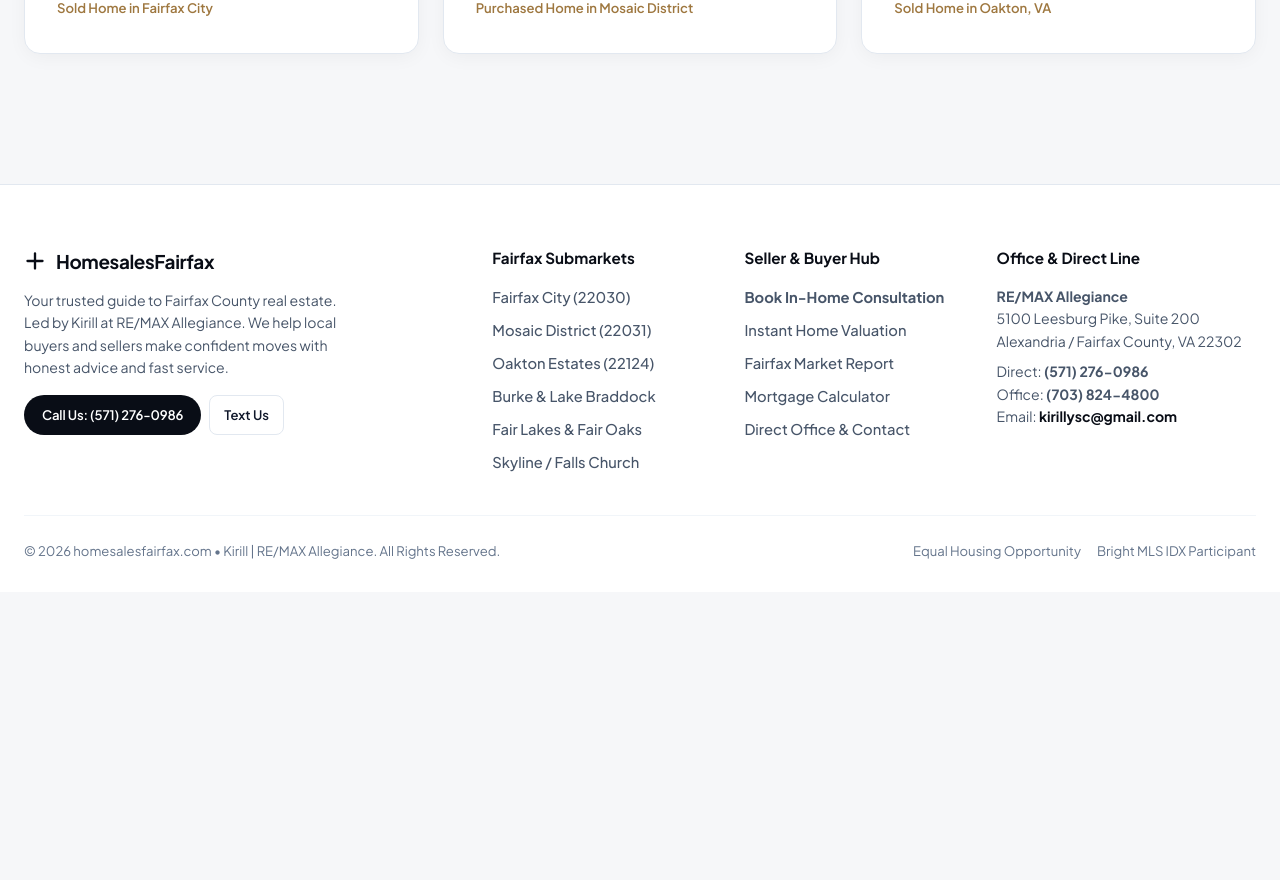
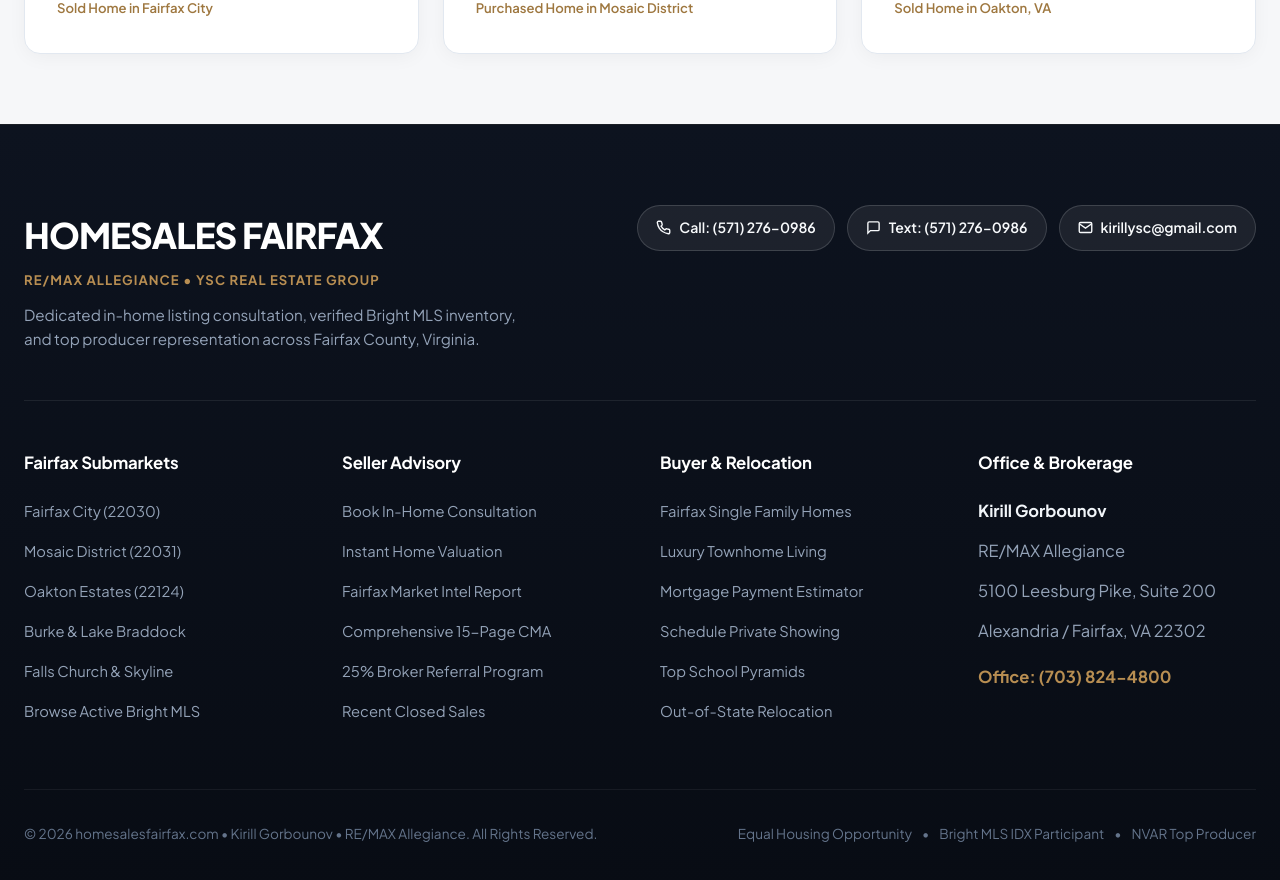
Before and after one commit to kirillrealtor/homesalesfairfax, a Next.js app: page / in a window 1280 px wide. Shown: the part 8100-8980 px from the top of the page. Before the commit the page ends 8692 px from the top, so only its background shows below. Built offline with nearby package versions, Linux system fonts and the light colour scheme.

Commit message:
Enhance luxury architectural footer and clean aesthetic styling

```diff
--- a/app/components/Footer.js
+++ b/app/components/Footer.js
@@ -2,79 +2,120 @@
 
 export default function Footer() {
   return (
-    <footer className="footer-clean">
+    <footer className="footer-luxury-architectural">
       <div className="container">
-        <div className="footer-top-grid">
+        {/* Top Header: Brand Authority & Direct Line */}
+        <div className="footer-pre-row">
           <div>
-            <div className="nav-brand-group" style={{ marginBottom: "12px" }}>
-              <div className="brand-cross-icon">
-                <svg width="20" height="20" viewBox="0 0 24 24" fill="none" stroke="currentColor" strokeWidth="2.8" strokeLinecap="round">
-                  <line x1="12" y1="3" x2="12" y2="21"></line>
-                  <line x1="3" y1="12" x2="21" y2="12"></line>
-                </svg>
-              </div>
-              <span className="brand-name">
-                HomesalesFairfax
-              </span>
-            </div>
-            <p style={{ color: "var(--ink-600)", fontSize: "0.88rem", maxWidth: "320px", marginBottom: "16px", lineHeight: "1.6" }}>
-              Your trusted guide to Fairfax County real estate. Led by Kirill at RE/MAX Allegiance. We help local buyers and sellers make confident moves with honest advice and fast service.
+            <span className="footer-brand-primary">HOMESALES FAIRFAX</span>
+            <span className="footer-brand-creds">
+              RE/MAX ALLEGIANCE • YSC REAL ESTATE GROUP
+            </span>
+            <p className="footer-brand-mission">
+              Dedicated in-home listing consultation, verified Bright MLS inventory, and top producer representation across Fairfax County, Virginia.
             </p>
-            <div style={{ display: "flex", gap: "8px", flexWrap: "wrap" }}>
-              <a href="tel:5712760986" className="btn-capsule-black" style={{ padding: "8px 18px", fontSize: "0.82rem" }}>
-                Call Us: (571) 276-0986
-              </a>
-              <a href="sms:+15712760986" className="btn-card-ask" style={{ padding: "8px 14px", fontSize: "0.82rem" }}>
-                Text Us
-              </a>
-            </div>
           </div>
 
+          <div className="footer-quick-connect-row">
+            <a href="tel:5712760986" className="footer-pill-link" title="Call Us Direct">
+              <svg width="15" height="15" viewBox="0 0 24 24" fill="none" stroke="currentColor" strokeWidth="2.2">
+                <path d="M22 16.92v3a2 2 0 0 1-2.18 2 19.79 19.79 0 0 1-8.63-3.07 19.5 19.5 0 0 1-6-6 19.79 19.79 0 0 1-3.07-8.67A2 2 0 0 1 4.11 2h3a2 2 0 0 1 2 1.72 12.84 12.84 0 0 0 .7 2.81 2 2 0 0 1-.45 2.11L8.09 9.91a16 16 0 0 0 6 6l1.27-1.27a2 2 0 0 1 2.11-.45 12.84 12.84 0 0 0 2.81.7A2 2 0 0 1 22 16.92z"></path>
+              </svg>
+              <span>Call: (571) 276-0986</span>
+            </a>
+
+            <a href="sms:+15712760986" className="footer-pill-link" title="Text Us Direct">
+              <svg width="15" height="15" viewBox="0 0 24 24" fill="none" stroke="currentColor" strokeWidth="2.2">
+                <path d="M21 15a2 2 0 0 1-2 2H7l-4 4V5a2 2 0 0 1 2-2h14a2 2 0 0 1 2 2z"></path>
+              </svg>
+              <span>Text: (571) 276-0986</span>
+            </a>
+
+            <a href="mailto:kirillysc@gmail.com" className="footer-pill-link" title="Official Email">
+              <svg width="15" height="15" viewBox="0 0 24 24" fill="none" stroke="currentColor" strokeWidth="2.2">
+                <path d="M4 4h16c1.1 0 2 .9 2 2v12c0 1.1-.9 2-2 2H4c-1.1 0-2-.9-2-2V6c0-1.1.9-2 2-2z"></path>
+                <polyline points="22,6 12,13 2,6"></polyline>
+              </svg>
+              <span>kirillysc@gmail.com</span>
+            </a>
+          </div>
+        </div>
+
+        {/* 4 Architectural Navigation Columns */}
+        <div className="footer-quad-grid">
+          {/* Column 1: Submarkets */}
           <div>
-            <h4 style={{ color: "var(--ink-950)", fontSize: "0.95rem", fontWeight: 700, marginBottom: "14px" }}>Fairfax Submarkets</h4>
-            <ul style={{ listStyle: "none", display: "flex", flexDirection: "column", gap: "8px", fontSize: "0.88rem", color: "var(--ink-600)" }}>
-              <li><Link href="/fairfax-city-homes-for-sale" className="nav-item-link">Fairfax City (22030)</Link></li>
-              <li><Link href="/mosaic-district-homes" className="nav-item-link">Mosaic District (22031)</Link></li>
-              <li><Link href="/oakton-homes-for-sale" className="nav-item-link">Oakton Estates (22124)</Link></li>
-              <li><Link href="/burke-va-homes-for-sale" className="nav-item-link">Burke &amp; Lake Braddock</Link></li>
-              <li><Link href="/#listings" className="nav-item-link">Fair Lakes &amp; Fair Oaks</Link></li>
-              <li><Link href="/#listings" className="nav-item-link">Skyline / Falls Church</Link></li>
+            <h4 className="footer-column-title">Fairfax Submarkets</h4>
+            <ul className="footer-nav-list">
+              <li><Link href="/fairfax-city-homes-for-sale">Fairfax City (22030)</Link></li>
+              <li><Link href="/mosaic-district-homes">Mosaic District (22031)</Link></li>
+              <li><Link href="/oakton-homes-for-sale">Oakton Estates (22124)</Link></li>
+              <li><Link href="/burke-va-homes-for-sale">Burke &amp; Lake Braddock</Link></li>
+              <li><Link href="/#listings">Falls Church &amp; Skyline</Link></li>
+              <li><Link href="/#listings">Browse Active Bright MLS</Link></li>
             </ul>
           </div>
 
+          {/* Column 2: Seller Advisory */}
           <div>
-            <h4 style={{ color: "var(--ink-950)", fontSize: "0.95rem", fontWeight: 700, marginBottom: "14px" }}>Seller &amp; Buyer Hub</h4>
-            <ul style={{ listStyle: "none", display: "flex", flexDirection: "column", gap: "8px", fontSize: "0.88rem", color: "var(--ink-600)" }}>
-              <li><Link href="/sell" className="nav-item-link"><strong>Book In-Home Consultation</strong></Link></li>
-              <li><Link href="/home-valuation" className="nav-item-link">Instant Home Valuation</Link></li>
-              <li><Link href="/market-report" className="nav-item-link">Fairfax Market Report</Link></li>
-              <li><Link href="/mortgage-calculator" className="nav-item-link">Mortgage Calculator</Link></li>
-              <li><Link href="/contact" className="nav-item-link">Direct Office &amp; Contact</Link></li>
+            <h4 className="footer-column-title">Seller Advisory</h4>
+            <ul className="footer-nav-list">
+              <li><Link href="/sell">Book In-Home Consultation</Link></li>
+              <li><Link href="/home-valuation">Instant Home Valuation</Link></li>
+              <li><Link href="/market-report">Fairfax Market Intel Report</Link></li>
+              <li><Link href="/sell">Comprehensive 15-Page CMA</Link></li>
+              <li><Link href="/#referrals">25% Broker Referral Program</Link></li>
+              <li><Link href="/market-report">Recent Closed Sales</Link></li>
             </ul>
           </div>
 
+          {/* Column 3: Buyer & Relocation */}
           <div>
-            <h4 style={{ color: "var(--ink-950)", fontSize: "0.95rem", fontWeight: 700, marginBottom: "14px" }}>Office &amp; Direct Line</h4>
-            <p style={{ color: "var(--ink-600)", fontSize: "0.88rem", lineHeight: "1.6", marginBottom: "8px" }}>
-              <strong>RE/MAX Allegiance</strong><br />
-              5100 Leesburg Pike, Suite 200<br />
-              Alexandria / Fairfax County, VA 22302
-            </p>
-            <p style={{ color: "var(--ink-600)", fontSize: "0.88rem", lineHeight: "1.6" }}>
-              Direct: <strong>(571) 276-0986</strong><br />
-              Office: <strong>(703) 824-4800</strong><br />
-              Email: <a href="mailto:kirillysc@gmail.com" style={{ color: "var(--ink-950)", fontWeight: 700 }}>kirillysc@gmail.com</a>
-            </p>
+            <h4 className="footer-column-title">Buyer &amp; Relocation</h4>
+            <ul className="footer-nav-list">
+              <li><Link href="/#listings">Fairfax Single Family Homes</Link></li>
+              <li><Link href="/mosaic-district-homes">Luxury Townhome Living</Link></li>
+              <li><Link href="/mortgage-calculator">Mortgage Payment Estimator</Link></li>
+              <li><Link href="/contact">Schedule Private Showing</Link></li>
+              <li><Link href="/#neighborhoods">Top School Pyramids</Link></li>
+              <li><Link href="/contact">Out-of-State Relocation</Link></li>
+            </ul>
+          </div>
+
+          {/* Column 4: Brokerage & Direct Location */}
+          <div>
+            <h4 className="footer-column-title">Office &amp; Brokerage</h4>
+            <ul className="footer-nav-list">
+              <li style={{ color: "#F1F5F9", fontWeight: 700 }}>
+                Kirill Gorbounov
+              </li>
+              <li style={{ color: "#94A3B8" }}>
+                RE/MAX Allegiance
+              </li>
+              <li style={{ color: "#94A3B8" }}>
+                5100 Leesburg Pike, Suite 200
+              </li>
+              <li style={{ color: "#94A3B8" }}>
+                Alexandria / Fairfax, VA 22302
+              </li>
+              <li style={{ marginTop: "6px" }}>
+                <span style={{ color: "var(--accent-gold)", fontWeight: 700 }}>Office: (703) 824-4800</span>
+              </li>
+            </ul>
           </div>
         </div>
 
-        <div className="footer-bottom-line">
+        {/* Bottom Clean Legal Bar */}
+        <div className="footer-sub-legal">
           <div>
-            © {new Date().getFullYear()} homesalesfairfax.com • Kirill | RE/MAX Allegiance. All Rights Reserved.
+            © {new Date().getFullYear()} homesalesfairfax.com • Kirill Gorbounov • RE/MAX Allegiance. All Rights Reserved.
           </div>
-          <div style={{ display: "flex", gap: "16px" }}>
+          <div className="footer-compliance-tags">
             <span>Equal Housing Opportunity</span>
+            <span>•</span>
             <span>Bright MLS IDX Participant</span>
+            <span>•</span>
+            <span>NVAR Top Producer</span>
           </div>
         </div>
       </div>
--- a/app/globals.css
+++ b/app/globals.css
@@ -1295,3 +1295,161 @@
     text-align: center;
   }
 }
+
+/* ========================================================
+   EDITORIAL LUXURY FOOTER: MINIMALIST, CLEAN & EXPANSIVE
+   ======================================================== */
+.footer-luxury-architectural {
+  background: linear-gradient(180deg, #0D131F 0%, #080C14 100%);
+  color: #FFFFFF;
+  padding: 80px 0 44px;
+  border-top: 1px solid rgba(255, 255, 255, 0.08);
+  position: relative;
+}
+
+/* Pre-Row: Brand Title & Direct Action Pills */
+.footer-pre-row {
+  display: flex;
+  justify-content: space-between;
+  align-items: flex-start;
+  padding-bottom: 48px;
+  margin-bottom: 48px;
+  border-bottom: 1px solid rgba(255, 255, 255, 0.08);
+  gap: 32px;
+  flex-wrap: wrap;
+}
+
+.footer-brand-primary {
+  font-family: var(--font-heading), 'Inter', sans-serif;
+  font-size: 2.2rem;
+  font-weight: 800;
+  letter-spacing: -0.025em;
+  color: #FFFFFF;
+  display: block;
+}
+
+.footer-brand-creds {
+  display: block;
+  font-size: 0.82rem;
+  color: var(--accent-gold);
+  font-weight: 700;
+  letter-spacing: 0.08em;
+  text-transform: uppercase;
+  margin-top: 4px;
+}
+
+.footer-brand-mission {
+  color: #94A3B8;
+  font-size: 0.95rem;
+  line-height: 1.6;
+  max-width: 520px;
+  margin: 12px 0 0;
+}
+
+/* Quick Connect Pills on Top Right */
+.footer-quick-connect-row {
+  display: flex;
+  gap: 12px;
+  flex-wrap: wrap;
+}
+
+.footer-pill-link {
+  display: inline-flex;
+  align-items: center;
+  gap: 8px;
+  background: rgba(255, 255, 255, 0.07);
+  border: 1px solid rgba(255, 255, 255, 0.15);
+  color: #F8FAFC;
+  padding: 10px 18px;
+  border-radius: var(--radius-pill);
+  font-size: 0.88rem;
+  font-weight: 600;
+  transition: all 0.2s ease;
+  text-decoration: none;
+}
+
+.footer-pill-link:hover {
+  background: #FFFFFF;
+  color: var(--ink-950);
+  border-color: #FFFFFF;
+  transform: translateY(-1px);
+}
+
+/* 4 Clean Columns Grid */
+.footer-quad-grid {
+  display: grid;
+  grid-template-columns: repeat(4, 1fr);
+  gap: 40px;
+  margin-bottom: 64px;
+}
+
+.footer-column-title {
+  font-size: 1.05rem;
+  font-weight: 700;
+  color: #FFFFFF;
+  letter-spacing: -0.01em;
+  margin-bottom: 20px;
+}
+
+.footer-nav-list {
+  list-style: none;
+  padding: 0;
+  margin: 0;
+  display: flex;
+  flex-direction: column;
+  gap: 12px;
+}
+
+.footer-nav-list a {
+  color: #94A3B8;
+  font-size: 0.92rem;
+  line-height: 1.5;
+  transition: all 0.15s ease;
+  text-decoration: none;
+}
+
+.footer-nav-list a:hover {
+  color: #FFFFFF;
+  transform: translateX(2px);
+}
+
+/* Bottom Legal Strip */
+.footer-sub-legal {
+  padding-top: 32px;
+  border-top: 1px solid rgba(255, 255, 255, 0.06);
+  display: flex;
+  justify-content: space-between;
+  align-items: center;
+  color: #64748B;
+  font-size: 0.85rem;
+  flex-wrap: wrap;
+  gap: 16px;
+}
+
+.footer-compliance-tags {
+  display: flex;
+  align-items: center;
+  gap: 10px;
+  color: #64748B;
+}
+
+@media (max-width: 960px) {
+  .footer-quad-grid {
+    grid-template-columns: repeat(2, 1fr);
+    gap: 32px;
+  }
+  .footer-pre-row {
+    flex-direction: column;
+  }
+}
+
+@media (max-width: 600px) {
+  .footer-quad-grid {
+    grid-template-columns: 1fr;
+    gap: 28px;
+  }
+  .footer-sub-legal {
+    flex-direction: column;
+    text-align: center;
+  }
+}
```
